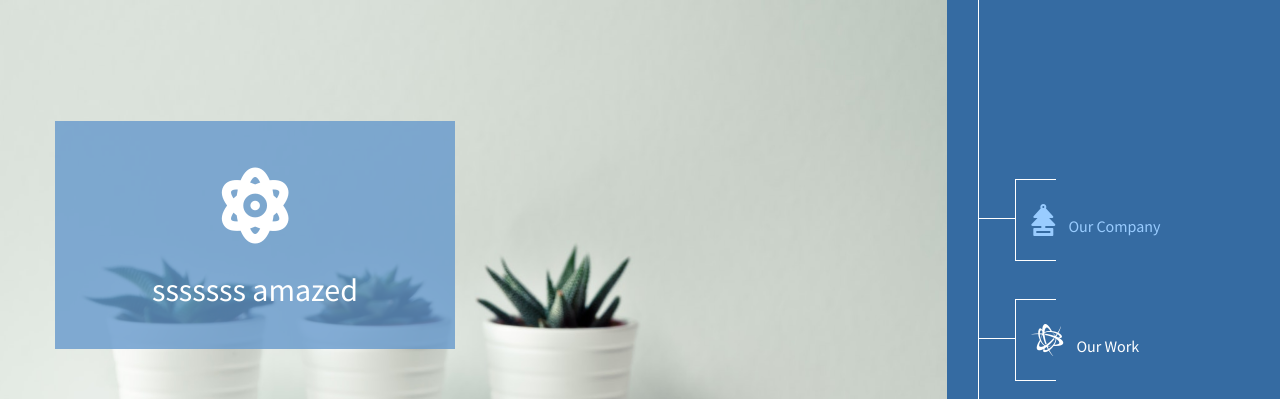
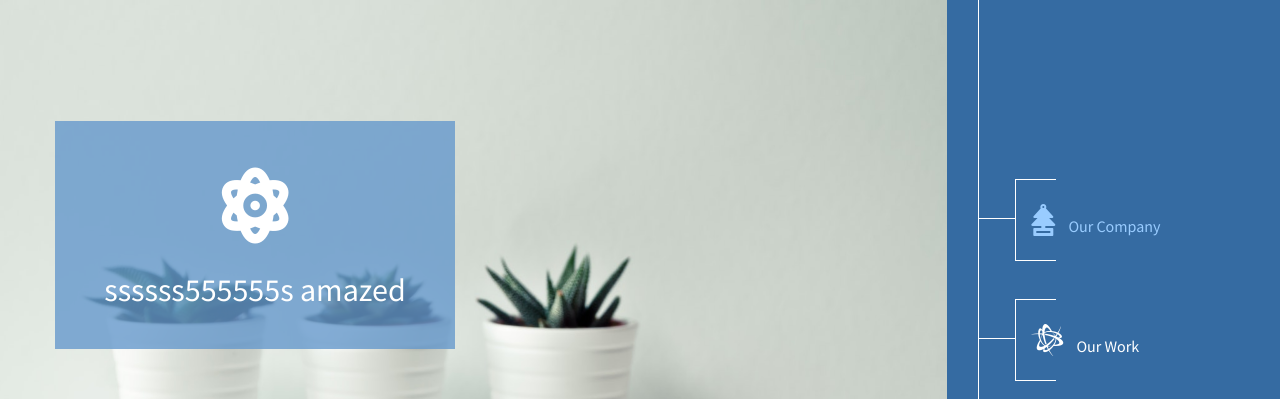
Before and after one commit to yashmsh/websitesimply, a plain HTML site: page index.html in a window 1280 px wide. Shown: the top 399 px of the page. Drawn offline with Linux system fonts and the light colour scheme.

Commit message:
Update index.html

```diff
--- a/index.html
+++ b/index.html
@@ -54,7 +54,7 @@ https://www.tooplate.com/view/2123-simply-amazed
             <div class="banner-section section parallax-window" data-parallax="scroll" data-image-src="img/section-1-bg.jpg" id="section-1">
                 <div class="container">
                     <div class="item">
-                        <div class="bg-blue-transparent logo-fa"><span><i class="fas fa-2x fa-atom"></i></span> sssssss amazed</div>
+                        <div class="bg-blue-transparent logo-fa"><span><i class="fas fa-2x fa-atom"></i></span> ssssss555555s amazed</div>
                         <div class="bg-blue-transparent simple"><p>Your simplest HTML template, the most amazing page ever, yet free!</p></div>
                     </div>
                 </div>
```
